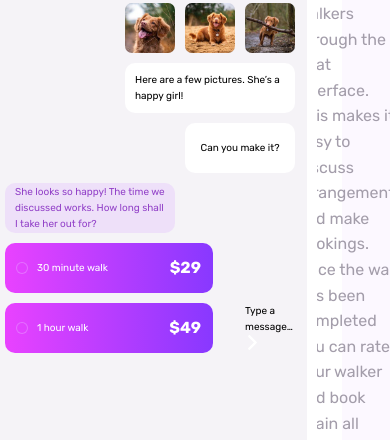
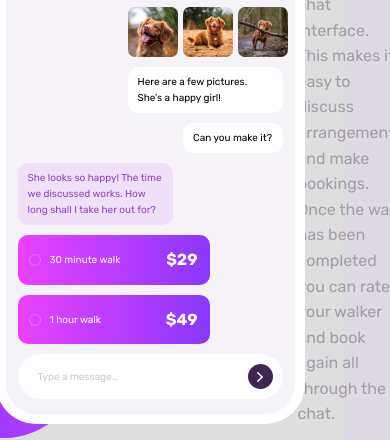
Before and after one commit to TrellixVulnTeam/chatApp_0KZ8, a website: page index.html in a window 390 px wide. Shown: the part 423-863 px from the top of the page. Drawn offline with Linux system fonts and the light colour scheme.

Commit message:
added mobile design

```diff
--- a/index.html
+++ b/index.html
@@ -23,10 +23,8 @@
       <div class="app__container--bg-1"></div>
       <div class="app__container--bg-2"></div>
       <div class="app__illustration">
-        <!-- * add white box shadow for outer line -->
         <div class="app__top">
           <div class="app__top-notch"></div>
-          <!-- *add icons for left arrow and ! -->
           <svg class="app__top--icon">
             <use xlink:href="images/sprite.svg#left-arrow"></use>
           </svg>
@@ -82,14 +80,14 @@
           <div class="app__bg--8">
             <p class="app__text grey-text">Type a message…</p>
             <span>
-              <svg class="app__icon">
+              <svg class="app__top--icon">
                 <use xlink:href="images/sprite.svg#right-arrow"></use>
               </svg>
             </span>
           </div>
         </div>
       </div>
-      <footer class="app__description">
+      <div class="app__description">
         <h1 class="heading-1 mb-md">Simple booking</h1>
         <p class="paragraph">
           Stay in touch with our dog walkers through the chat interface. This
@@ -97,14 +95,13 @@
           has been completed you can rate your walker and book again all through
           the chat.
         </p>
-      </footer>
+      </div>
     </main>
-
-    <div class="attribution">
+    <footer class="attribution">
       Challenge by
       <a href="https://www.frontendmentor.io?ref=challenge" target="_blank"
         >Frontend Mentor</a
       >. Coded by <a href="#">Your Name Here</a>.
-    </div>
+    </footer>
   </body>
 </html>
--- a/sass/pages/_home.scss
+++ b/sass/pages/_home.scss
@@ -2,7 +2,7 @@
   &__container {
     overflow: hidden;
     position: relative;
-    background-color: hsl(0, 0%, 100%);
+    background-color: hsla(0, 0%, 100%, 0.87);
     max-width: 144rem;
     width: 100%;
     z-index: 1;
@@ -106,11 +106,8 @@
   &__center {
     padding: 1.5rem 1.2rem;
     display: grid;
-    grid-template-columns: repeat(5, 5rem);
+    grid-template-columns: repeat(5, 4.5rem);
     gap: 1rem;
-
-    // *just for initial height
-    grid-template-rows: repeat(11, 5rem);
   }
 
   &__bg {
@@ -181,10 +178,25 @@
       }
     }
 
-    &--6 {
-    }
+    &--8 {
+      grid-column: 1 / 6;
+      background-color: hsl(0, 0%, 100%);
+      border-radius: 5rem;
+      padding: 1rem 1rem 1rem 2rem;
+      color: hsl(206, 6%, 79%);
+      display: flex;
+      justify-content: space-between;
+      align-items: center;
 
-    &--7 {
+      span {
+        width: 2.5rem;
+        height: 2.5rem;
+        border-radius: 50%;
+        background-color: hsl(271, 36%, 24%);
+        display: flex;
+        justify-content: center;
+        align-items: center;
+      }
     }
   }
 
@@ -213,12 +225,6 @@
     border-radius: 0.7rem;
   }
 
-  &__icon {
-    width: 1.5rem;
-    height: 1.5rem;
-    fill: #fff;
-  }
-
   &__description {
     grid-column: 4 / 6;
   }
```
Also changed, not shown: css/style.css.
